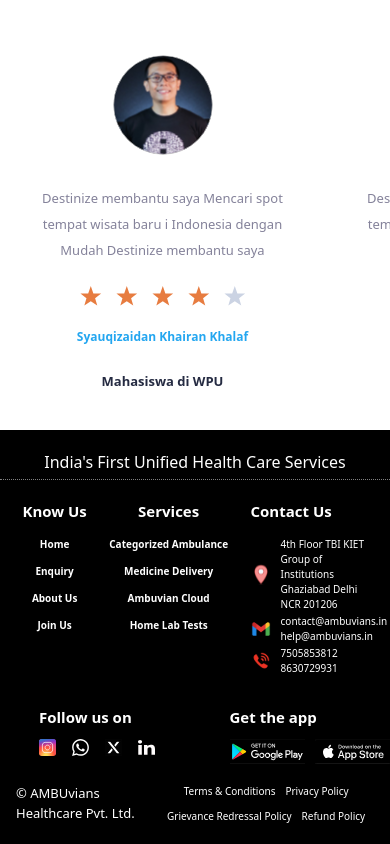
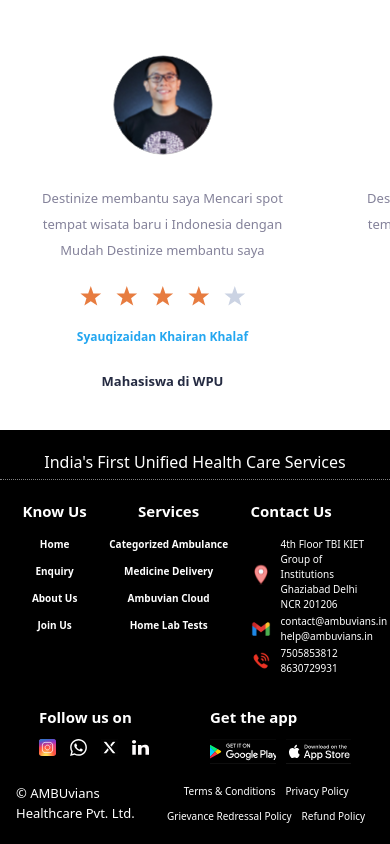
Before and after one commit to ashdev101/amvuDevAsh, a React (Vite) app: page / in a window 390 px wide. Shown: the part 4100-4944 px from the top of the page. Built offline with nearby package versions, Linux system fonts and the light colour scheme.

Commit message:
footer updated

```diff
--- a/src/components/Footer.tsx
+++ b/src/components/Footer.tsx
@@ -128,7 +128,7 @@
             </div>
 
             {/*  Get The App, Follow Us For Small Devices   */}
-            <div className="flex lg:hidden mt-[30px] justify-evenly ml-[10%] gap-[30px]">
+            <div className="flex lg:hidden mt-[30px] justify-evenly ml-[10%] mr-[10%]  gap-[30px]">
                 <div className="flex flex-col w-[50%] gap-[10px]">
                     <h3 className='footer-h3'>Follow us on</h3>
                     <div className="flex gap-[10%]">
```
